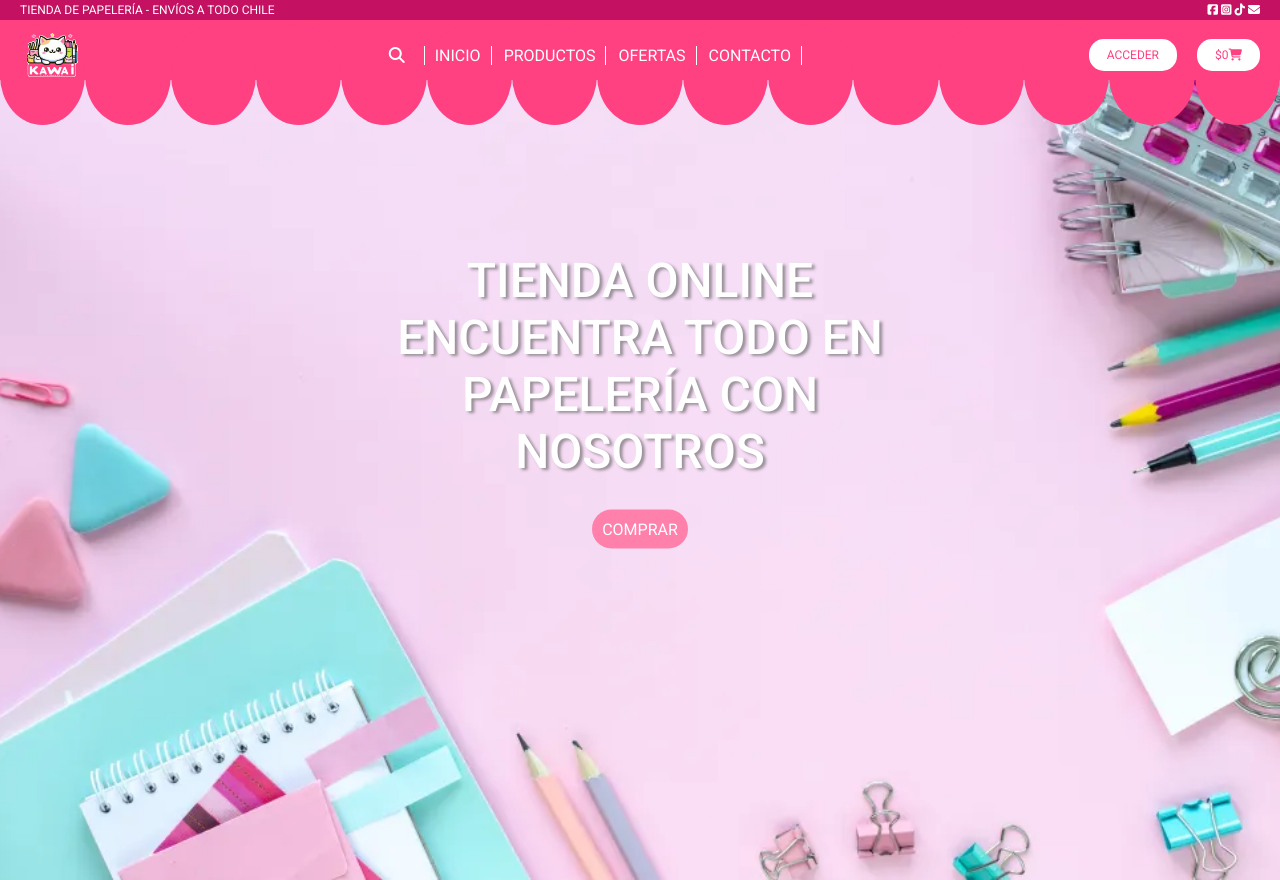
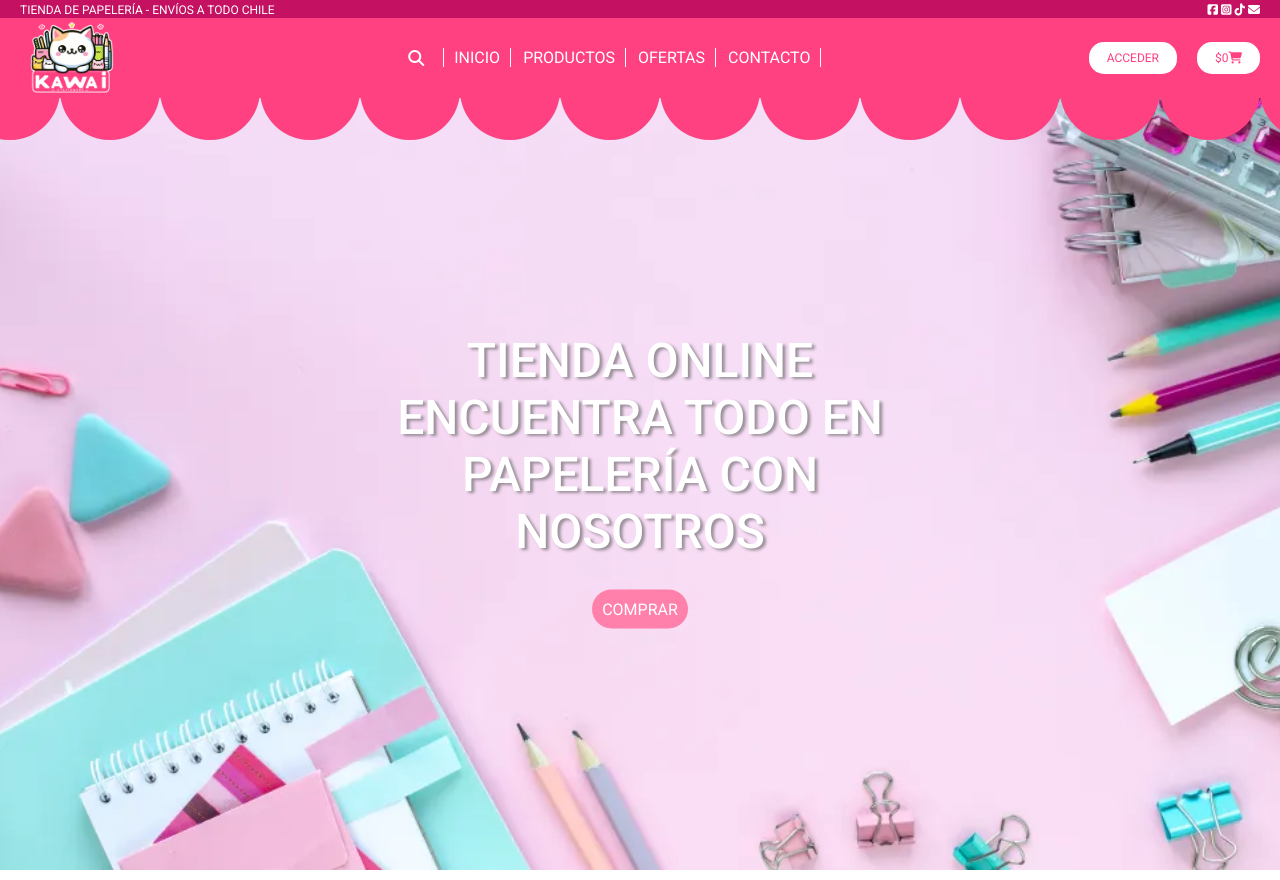
Before and after one commit to RenataCu/Proyecto_Integrador_Dise-o_web, a plain HTML site: page index.html in a window 1280 px wide. Shown: the top 880 px of the page. Drawn offline with Linux system fonts and the light colour scheme.

Commit message:
modificado

```diff
--- a/index.html
+++ b/index.html
@@ -28,6 +28,8 @@
      <nav class="navbar">
 
   <!-- Logo -->
+
+  <div class="navbar-container">
      <img src="./img/Logo.png" alt="Logo" class="logo">
 
 <div class="navbar-list">
@@ -53,40 +55,16 @@
     <a href="">ACCEDER</a>
     <a href="">$0 <span><i class="fa-solid fa-cart-shopping"></i></span></a>
 </div>
+</div>
 
 <div class="circle-container">
     <div class="circle">
     </div>
-    <div class="circle">
-    </div>
-    <div class="circle">
-    </div>
-    <div class="circle">
-    </div>
-    <div class="circle">
-    </div>
-    <div class="circle">
-    </div>
-    <div class="circle">
-    </div>
-    <div class="circle">
-    </div>
-    <div class="circle">
-    </div>
-    <div class="circle">
-    </div>
-    <div class="circle">
-    </div>
-    <div class="circle">
-    </div>
-    <div class="circle">
-    </div>
-    <div class="circle">
-    </div>
-    <div class="circle">
-    </div>
+
 </div>
 </nav>
+
+
 
 </header>
 
--- a/styles.css
+++ b/styles.css
@@ -29,16 +29,8 @@ html {
     scroll-behavior: smooth;
 }
 
-header {
-    background-color: var(--toldo);
-    display: flex;
-    justify-content: space-between;
-    align-items: center;
-    flex-direction: column;
-    height: 80px;
-    width: 100%;
 
-}
+
 
 .logo {
     height: 130%;
@@ -67,14 +59,24 @@ header {
 
 }
 
+.navbar-container {
+    background-color: var(--toldo);
+    display: flex;
+    justify-content: space-between;
+    align-items: center;
+    height: 80px;
+    width: 100%;
+    margin-top: 25px;
+    z-index: 2;
+
+}
 .navbar {
     display: flex;
     justify-content: space-between;
     align-items: center;
     width: 100%;
     height: 50px;
-    position: sticky;
-    top: 0;
+
 }
 
 .navbar-list {
@@ -189,16 +191,21 @@ input {
     display: flex;
     position: absolute;
     width: 100%;
-    margin-top: 40px;
-    z-index: -1;
+    margin-top: 90px;
+
+
   }
 
 .circle {
-    background: var(--toldo);
-  width: 100px;
+  width: 100%;
   height: 100px;
-  border-radius: 50%;
+ background-image: url("./img/circulo.png");
+ background-repeat: repeat-x;
+ background-position: 60px;
+ background-size: contain;
 }
+
+
 
 /* Hero imagen */
 
@@ -214,7 +221,7 @@ input {
 .hero-text {
 text-align: center;
   position: absolute;
-  top: 50%;
+  top: 60%;
   left: 50%;
   transform: translate(-50%, -50%);
   color: white;
```
Also changed, not shown: img/circulo.png (added).
